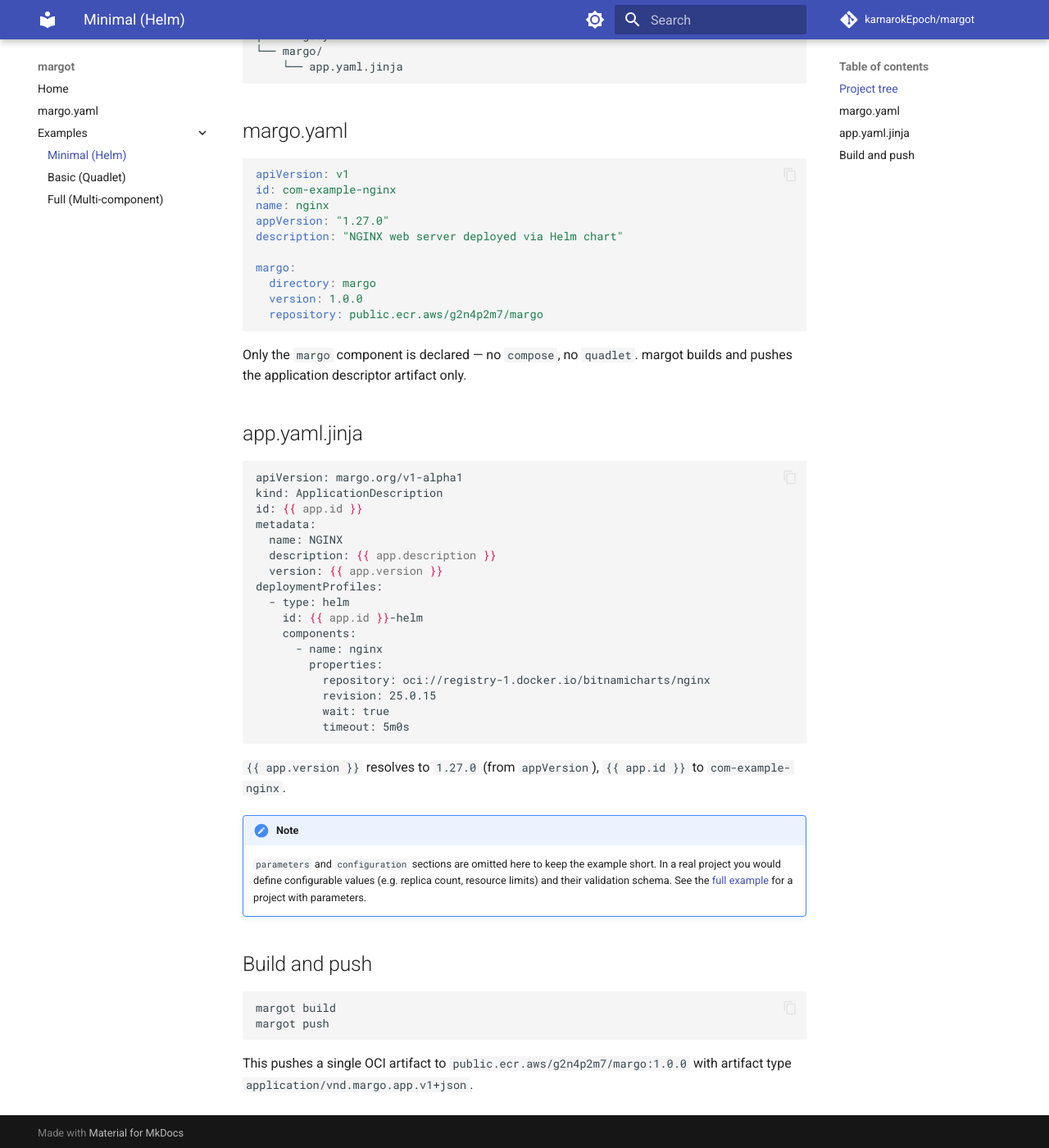
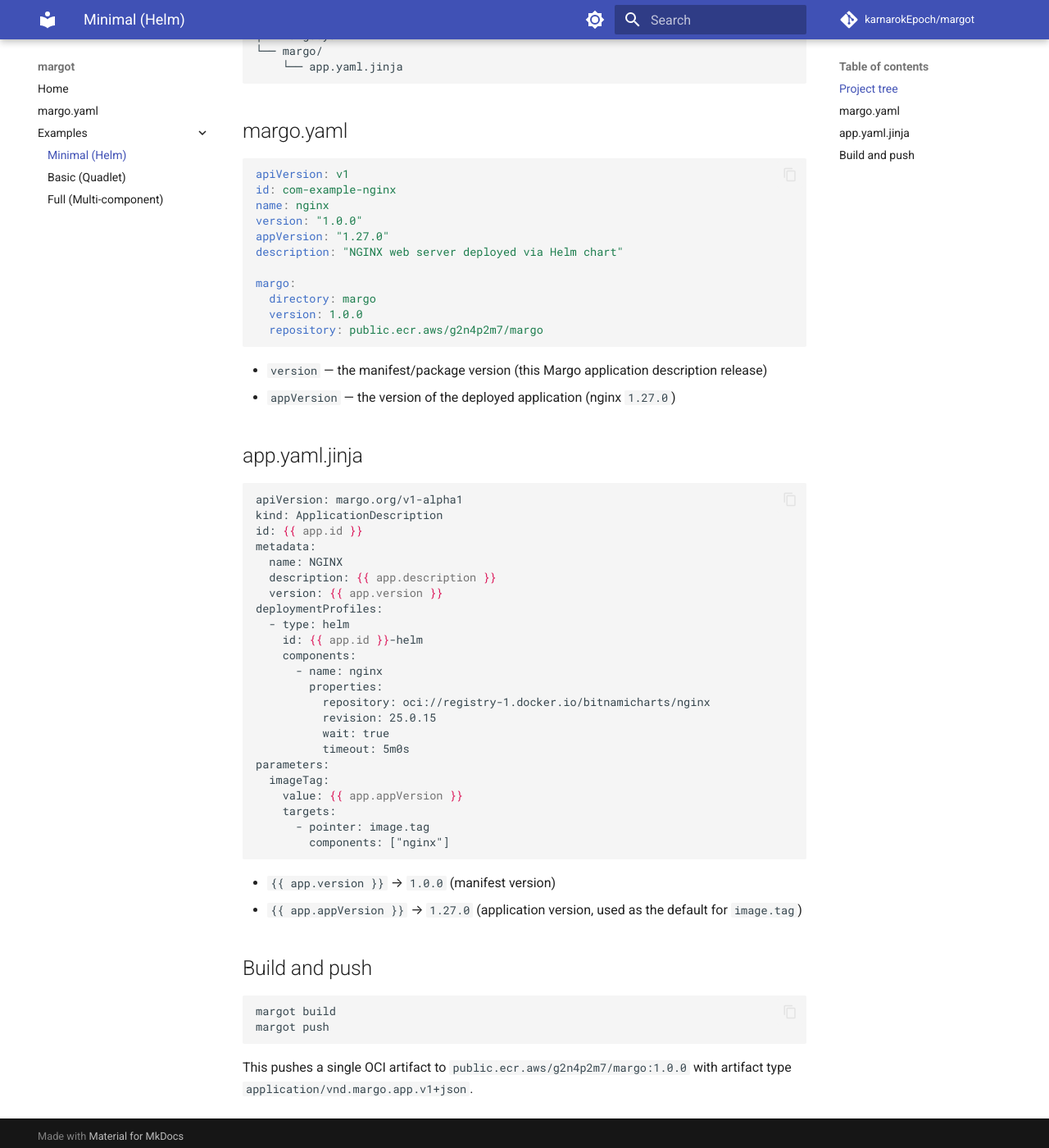
Before and after one commit to karnarokEpoch/margot, an MkDocs documentation site: the page built from docs/examples/minimal.md, in a window 1280 px wide and 1400 px high, scrolled down 343 px. Shown: the whole window at 82% size. Built offline with MkDocs 1.6.1 and Material for MkDocs 9.7.7, drawn with Linux system fonts in a browser that asks for light colours; comment, search, counter and statistics services are not loaded.

Commit message:
refactor(spec): decouple version and appVersion in margo.yaml
Add required top-level 'version' field (manifest/package version,
like Helm's chart version). Exposed as app.version in templates.

Clarify 'appVersion' as the deployed application version (like
Helm's appVersion). Exposed as app.appVersion in templates. Useful
for passing as parameter defaults (e.g. image.tag).

- version: manifest version, required
- appVersion: deployed app version, optional

````diff
--- a/docs/examples/minimal.md
+++ b/docs/examples/minimal.md
@@ -19,6 +19,7 @@ nginx-helm/
 apiVersion: v1
 id: com-example-nginx
 name: nginx
+version: "1.0.0"
 appVersion: "1.27.0"
 description: "NGINX web server deployed via Helm chart"
 
@@ -28,8 +29,8 @@ margo:
   repository: public.ecr.aws/g2n4p2m7/margo
 ```
 
-Only the `margo` component is declared — no `compose`, no `quadlet`. margot builds and pushes the application
-descriptor artifact only.
+- `version` — the manifest/package version (this Margo application description release)
+- `appVersion` — the version of the deployed application (nginx `1.27.0`)
 
 ## app.yaml.jinja
 
@@ -51,14 +52,16 @@ deploymentProfiles:
           revision: 25.0.15
           wait: true
           timeout: 5m0s
+parameters:
+  imageTag:
+    value: {{ app.appVersion }}
+    targets:
+      - pointer: image.tag
+        components: ["nginx"]
 ```
 
-`{{ app.version }}` resolves to `1.27.0` (from `appVersion`), `{{ app.id }}` to `com-example-nginx`.
-
-!!! note
-    `parameters` and `configuration` sections are omitted here to keep the example short. In a real project you
-    would define configurable values (e.g. replica count, resource limits) and their validation schema. See the
-    [full example](full.md) for a project with parameters.
+- `{{ app.version }}` → `1.0.0` (manifest version)
+- `{{ app.appVersion }}` → `1.27.0` (application version, used as the default for `image.tag`)
 
 ## Build and push
 
````
Also changed, not shown: FEATURES.md (+4 -2 lines), ROADMAP.md (+1 -1 lines), docs/examples/basic-quadlet.md (+2 -4 lines), docs/examples/full.md (+3 -2 lines), docs/margo-yaml.md (+5 -3 lines).
